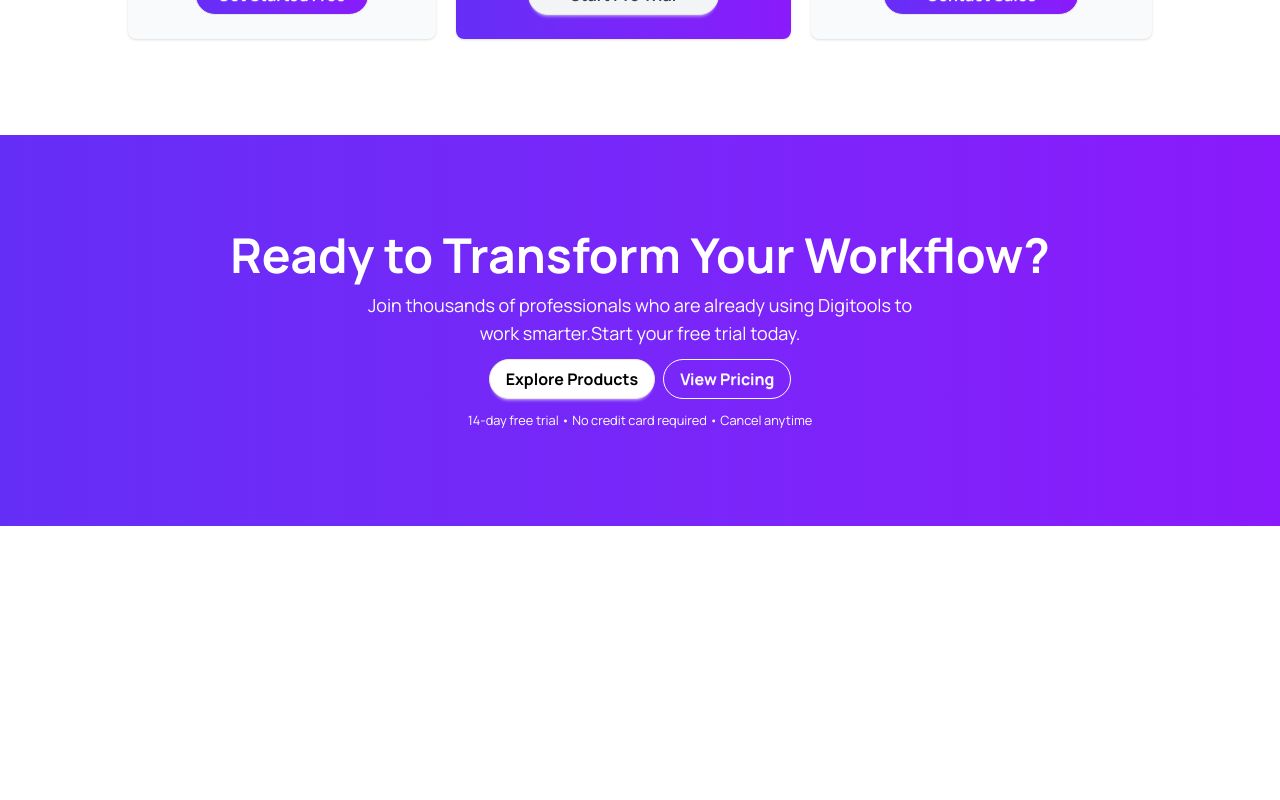
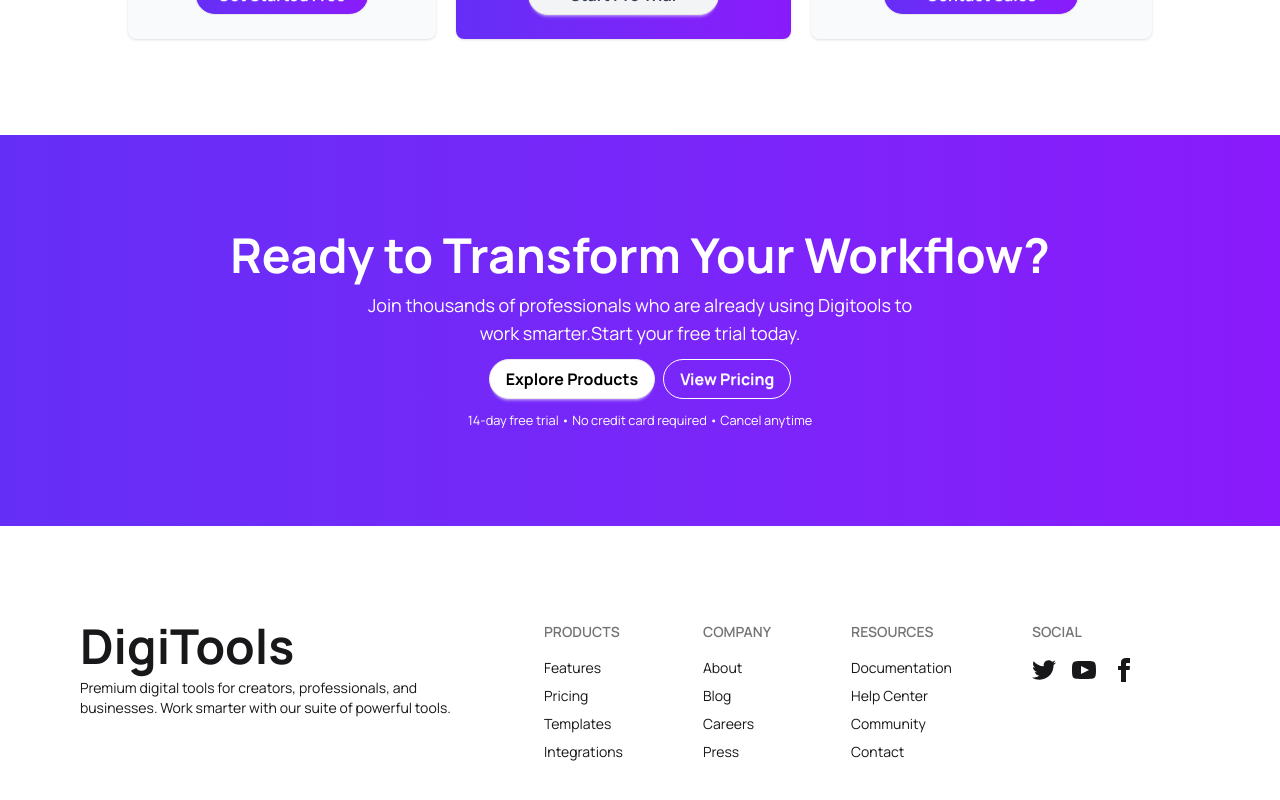
Before and after one commit to Chanbadsha/DigiTool, a React (Vite) app: page / in a window 1280 px wide. Shown: the part 5956-6756 px from the top of the page. Before the commit the page ends 6482 px from the top, so only its background shows below. Built offline with nearby package versions, Linux system fonts and the light colour scheme.

Commit message:
foter Section Complete

```diff
--- a/src/App.jsx
+++ b/src/App.jsx
@@ -7,6 +7,7 @@
 import StatsSection from "./components/StatsSection/StatsSection";
 import StepSections from "./components/StepsSection/StepSections";
 import TransformSection from "./components/TransformSection/TransformSection";
+import Footer from "./components/Footer/Footer";
 const pricingInfoPromise = fetch("pricing.json").then((res) => res.json());
 function App() {
   return (
@@ -20,6 +21,7 @@
         <PricingSection pricingInfoPromise={pricingInfoPromise} />
       </Suspense>
       <TransformSection />
+      <Footer />
     </>
   );
 }
--- /dev/null
+++ b/src/components/Footer/Footer.jsx
@@ -0,0 +1,78 @@
+import React from "react";
+
+const Footer = () => {
+  return (
+    <footer className="footer sm:footer-horizontal lg:py-24 py-6 2xl:px-60 lg:px-20 text-base-content p-10">
+      <div className="">
+        <h2 className="text-5xl font-bold">DigiTools</h2>
+        <p className="max-w-sm text-left">
+          Premium digital tools for creators, professionals, and businesses.
+          Work smarter with our suite of powerful tools.
+        </p>
+      </div>
+
+      <nav>
+        <h6 className="footer-title">Products</h6>
+        <a className="link link-hover">Features</a>
+        <a className="link link-hover">Pricing</a>
+        <a className="link link-hover">Templates</a>
+        <a className="link link-hover">Integrations</a>
+      </nav>
+      <nav>
+        <h6 className="footer-title">Company</h6>
+        <a className="link link-hover">About</a>
+        <a className="link link-hover">Blog</a>
+        <a className="link link-hover">Careers</a>
+        <a className="link link-hover">Press</a>
+      </nav>
+      <nav>
+        <h6 className="footer-title">Resources</h6>
+        <a className="link link-hover">Documentation</a>
+        <a className="link link-hover">Help Center</a>
+        <a className="link link-hover">Community</a>
+        <a className="link link-hover">Contact</a>
+      </nav>
+
+      <nav>
+        <h6 className="footer-title">Social</h6>
+        <div className="grid grid-flow-col gap-4">
+          <a>
+            <svg
+              xmlns="http://www.w3.org/2000/svg"
+              width="24"
+              height="24"
+              viewBox="0 0 24 24"
+              className="fill-current"
+            >
+              <path d="M24 4.557c-.883.392-1.832.656-2.828.775 1.017-.609 1.798-1.574 2.165-2.724-.951.564-2.005.974-3.127 1.195-.897-.957-2.178-1.555-3.594-1.555-3.179 0-5.515 2.966-4.797 6.045-4.091-.205-7.719-2.165-10.148-5.144-1.29 2.213-.669 5.108 1.523 6.574-.806-.026-1.566-.247-2.229-.616-.054 2.281 1.581 4.415 3.949 4.89-.693.188-1.452.232-2.224.084.626 1.956 2.444 3.379 4.6 3.419-2.07 1.623-4.678 2.348-7.29 2.04 2.179 1.397 4.768 2.212 7.548 2.212 9.142 0 14.307-7.721 13.995-14.646.962-.695 1.797-1.562 2.457-2.549z"></path>
+            </svg>
+          </a>
+          <a>
+            <svg
+              xmlns="http://www.w3.org/2000/svg"
+              width="24"
+              height="24"
+              viewBox="0 0 24 24"
+              className="fill-current"
+            >
+              <path d="M19.615 3.184c-3.604-.246-11.631-.245-15.23 0-3.897.266-4.356 2.62-4.385 8.816.029 6.185.484 8.549 4.385 8.816 3.6.245 11.626.246 15.23 0 3.897-.266 4.356-2.62 4.385-8.816-.029-6.185-.484-8.549-4.385-8.816zm-10.615 12.816v-8l8 3.993-8 4.007z"></path>
+            </svg>
+          </a>
+          <a>
+            <svg
+              xmlns="http://www.w3.org/2000/svg"
+              width="24"
+              height="24"
+              viewBox="0 0 24 24"
+              className="fill-current"
+            >
+              <path d="M9 8h-3v4h3v12h5v-12h3.642l.358-4h-4v-1.667c0-.955.192-1.333 1.115-1.333h2.885v-5h-3.808c-3.596 0-5.192 1.583-5.192 4.615v3.385z"></path>
+            </svg>
+          </a>
+        </div>
+      </nav>
+    </footer>
+  );
+};
+
+export default Footer;
```
